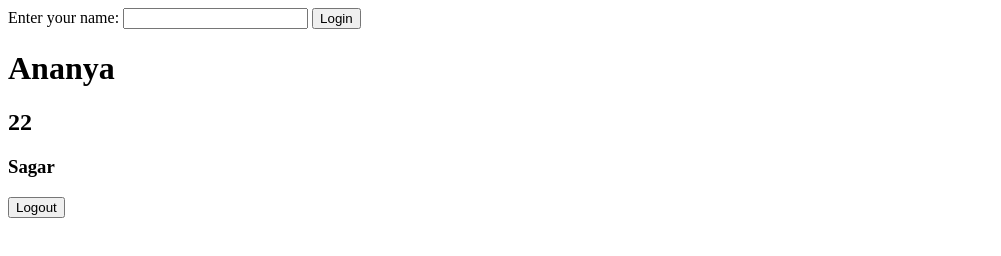
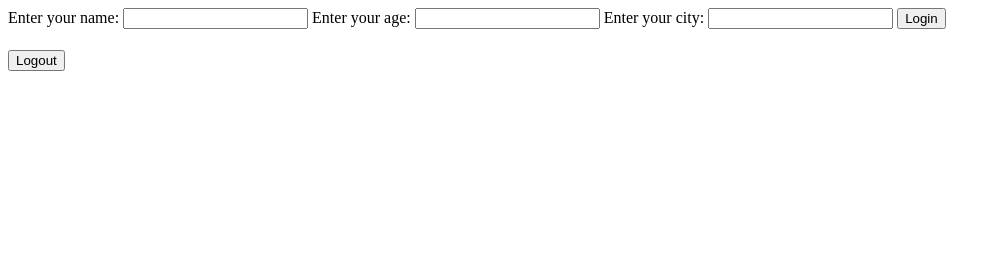
Before and after one commit to Ananya737/Local-Storage-in-JS, a plain HTML site: page Index.html in a window 1280 px wide. Both pictures are taken after a click on the button "Login". Shown: the whole page, without its empty margins (0-1001 px from the left). Drawn offline with Linux system fonts and the light colour scheme.

Commit message:
Local storage update

```diff
--- a/Index.html
+++ b/Index.html
@@ -8,6 +8,8 @@
 <body>
 
 Enter your name: <input type="text" id="inpname">
+Enter your age: <input type="text" id="inpage">
+Enter your city: <input type="text" id="inpcity">
 
 
 <button onclick="login()">Login</button>
--- a/LocalStorage.js
+++ b/LocalStorage.js
@@ -2,14 +2,32 @@
 
 //Local storage:
 let inpname=document.querySelector("#inpname");
+let inpage=document.querySelector("#inpage");
+let inpcity=document.querySelector("#inpcity");
+
 let show= document.querySelector("#show");
 let show1= document.querySelector("#show1");
 let show2= document.querySelector("#show2");
 
+// let login = ()=>{
+//     localStorage.setItem("Name","Ananya")
+//     localStorage.setItem("Age","22")
+//     localStorage.setItem("City","Sagar")
+
+//     show.innerHTML=localStorage.getItem("Name")
+//     show1.innerHTML=localStorage.getItem("Age")
+//     show2.innerHTML=localStorage.getItem("City")
+
+//     // location.reload()
+
+// }
+
+
+
 let login = ()=>{
-    localStorage.setItem("Name","Ananya")
-    localStorage.setItem("Age","22")
-    localStorage.setItem("City","Sagar")
+    localStorage.setItem("Name",inpname.value)
+    localStorage.setItem("Age",inpage.value)
+    localStorage.setItem("City",inpcity.value)
 
     show.innerHTML=localStorage.getItem("Name")
     show1.innerHTML=localStorage.getItem("Age")
@@ -18,8 +36,6 @@ let login = ()=>{
     // location.reload()
 
 }
-
-
 
 
 
```
